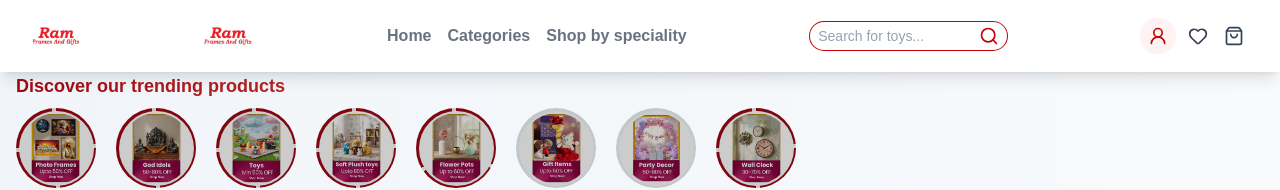
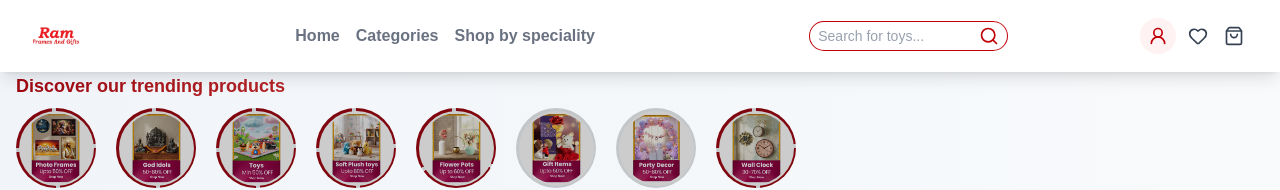
Before and after one commit to GaurishPatil33/project_wholesalemart, a Next.js app: page / in a window 1280 px wide. Shown: the top 190 px of the page. Built offline with nearby package versions, Linux system fonts and the light colour scheme.

Commit message:
commit 9/10/25

```diff
--- a/src/components/Navbar.tsx
+++ b/src/components/Navbar.tsx
@@ -121,7 +121,7 @@ const Navbar = () => {
          <Link
               href="/"
               aria-label="Go to homepage"
-              className="flex items-center justify-between w-fit gap-1.5 md:gap-3"
+              className="md:hidden flex items-center justify-between w-fit gap-1.5 md:gap-3"
             >
               <motion.div
                 className="cursor-pointer h-fit w-20 md:size-12  flex items-center py-0.5 gap-1 md:gap-2"
--- a/src/components/Reviews.tsx
+++ b/src/components/Reviews.tsx
@@ -8,6 +8,8 @@ export default function Reviews({ product }: { product: Product }) {
   const displayedReviews = showAll
     ? product.reviews
     : product.reviews.slice(0, 3);
+
+  const viewImage = () => <div className=""></div>;
 
   return (
     <div className="space-y-1 md:space-y-3">
```
Also changed, not shown: src/components/noproduct.tsx (added).
